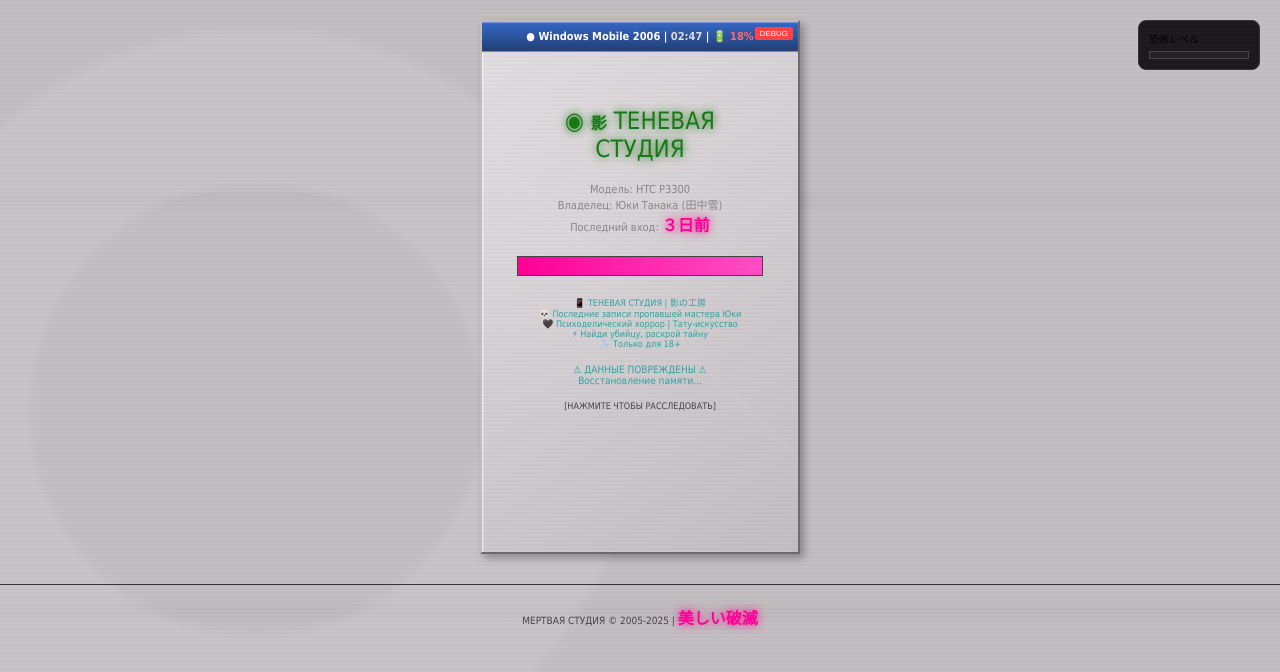
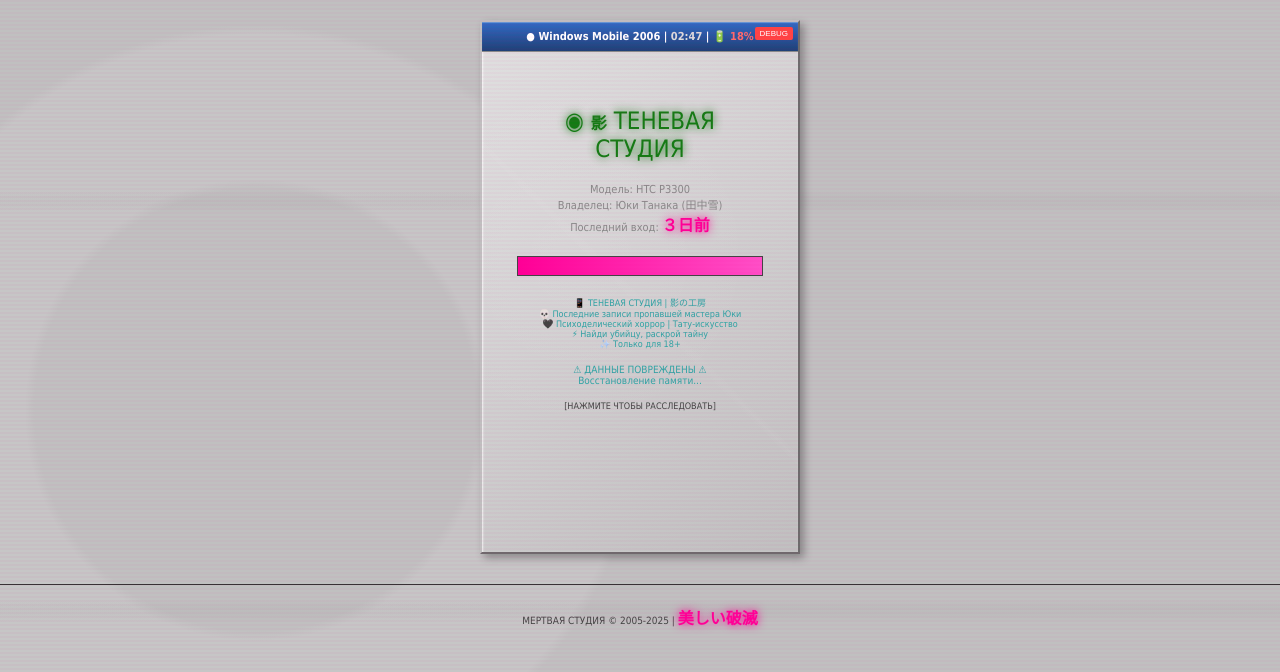
Before and after one commit to fhd3v0p/lol, a plain HTML site: page index.html in a window 1280 px wide. Drawn offline with Linux system fonts and the light colour scheme.

Commit message:
Remove horror meter progress bar (恐怖レベル)

```diff
--- a/game.js
+++ b/game.js
@@ -43,13 +43,8 @@
     }
 };
 
-function updateHorrorMeter(level) {
-    gameState.horrorLevel = Math.min(100, level);
-    document.getElementById('horrorFill').style.width = gameState.horrorLevel + '%';
-}
-
 function increaseHorror(amount = 10) {
-    updateHorrorMeter(gameState.horrorLevel + amount);
+    gameState.horrorLevel = Math.min(100, gameState.horrorLevel + amount);
 }
 
 function showBootScreen() {
@@ -884,7 +879,6 @@
 
 // Initialize game
 function initGame() {
-    updateHorrorMeter(0);
     showBootScreen();
 }
 
--- a/index.html
+++ b/index.html
@@ -8,12 +8,6 @@
     <link rel="stylesheet" href="styles.css">
 </head>
 <body>
-    <div class="horror-meter">
-        <div>恐怖レベル</div>
-        <div class="horror-bar">
-            <div class="horror-fill" id="horrorFill"></div>
-        </div>
-    </div>
 
     <div class="phone-container">
         <div class="phone-header">
--- a/styles.css
+++ b/styles.css
@@ -314,33 +314,6 @@
     box-shadow: inset 1px 1px 2px rgba(0,0,0,0.1);
 }
 
-.horror-meter {
-    position: fixed;
-    top: 20px;
-    right: 20px;
-    background: #1a1a1a;
-    border: 1px solid #333;
-    border-radius: 8px;
-    padding: 10px;
-    font-size: 10px;
-    z-index: 100;
-}
-
-.horror-bar {
-    width: 100px;
-    height: 8px;
-    background: #222;
-    border: 1px solid #444;
-    margin-top: 5px;
-    overflow: hidden;
-}
-
-.horror-fill {
-    height: 100%;
-    background: linear-gradient(90deg, #ff0096, #ff6b6b, #ff4444);
-    width: 0%;
-    transition: width 1s ease;
-}
 
 /* Japanese symbols styling */
 .japanese-symbol {
```
